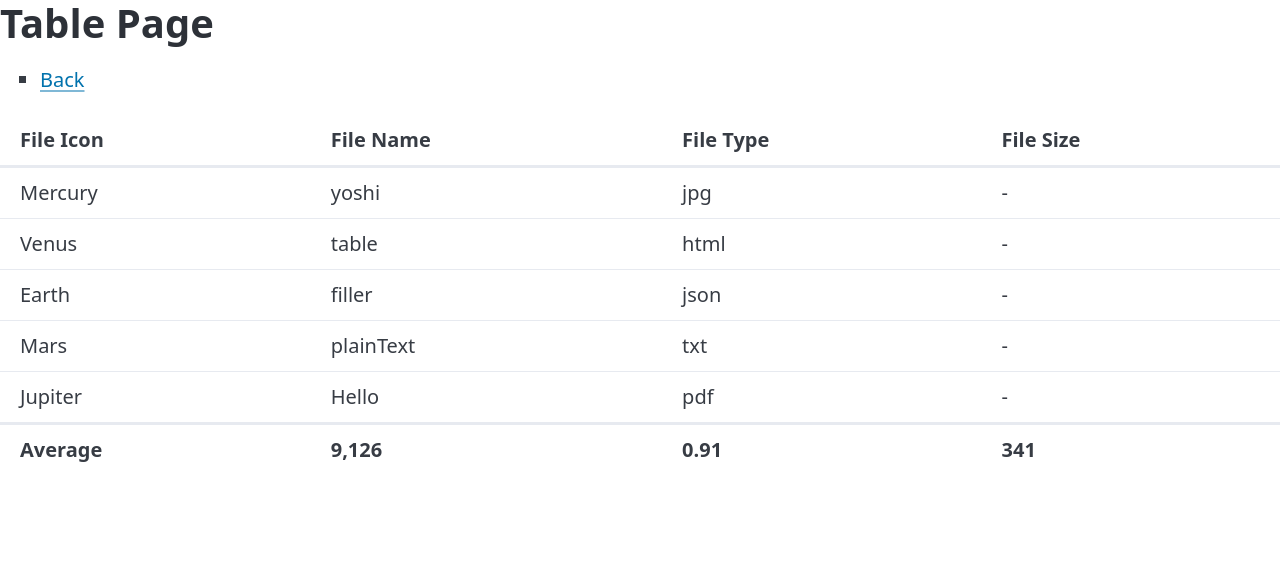
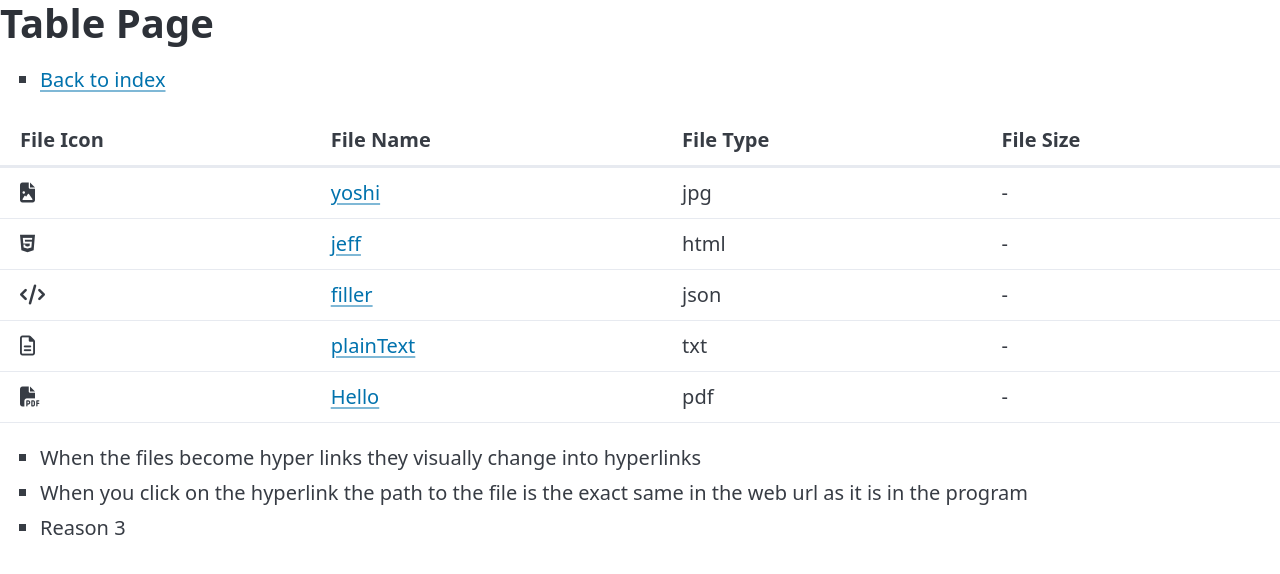
Before and after one commit to neubauerseth/file-browser, a plain HTML site: page table.html in a window 1280 px wide. Drawn offline with nearby package versions, Linux system fonts and the light colour scheme.

Commit message:
Adding required info

```diff
--- a/table.html
+++ b/table.html
@@ -6,6 +6,7 @@
 
     <!-- Linkss -->
     <link rel="stylesheet" href="https://cdn.jsdelivr.net/npm/@picocss/pico@2/css/pico.min.css">
+    <link rel="stylesheet" href="https://cdnjs.cloudflare.com/ajax/libs/font-awesome/6.4.0/css/all.min.css">
 
     <title>Table</title>
 </head>
@@ -14,7 +15,7 @@
     <h1>Table Page</h1>
 
     <ul>
-        <li><a href="index.html">Back</a></li>
+        <li><a href="index.html">Back to index</a></li>
     </ul>
 
     <!-- Table -->
@@ -29,43 +30,46 @@
         </thead>
         <tbody>
             <tr>
-            <th scope="row">Mercury</th>
-            <td>yoshi</td>
+                <!-- Link to actual png: https://www.pinterest.com/pin/815221970073537807/ -->
+                <td><i class="fa-solid fa-file-image"></i></td>
+                <td><a href="../yoshi.jpg">yoshi</a></td>
                 <td>jpg</td>
                 <td>-</td>
             </tr>
             <tr>
-            <th scope="row">Venus</th>
-            <td>table</td>
+                <td><i class="fa-brands fa-html5"></i></td>
+                <td><a href="../about/jeff.html">jeff</a></td>
                 <td>html</td>
                 <td>-</td>
             </tr>
             <tr>
-            <th scope="row">Earth</th>
-            <td>filler</td>
+                <td><i class="fa-solid fa-code"></i></td>
+                <td><a href="../filler.json">filler</a></td>
                 <td>json</td>
                 <td>-</td>
             </tr>
             <tr>
-            <th scope="row">Mars</th>
-            <td>plainText</td>
+                <td><i class="fa-regular fa-file-lines"></i></td>
+                <td><a href="../plainText.txt">plainText</a></td>
                 <td>txt</td>
                 <td>-</td>
             </tr>
-            <th scope="row">Jupiter</th>
-            <td>Hello</td>
+                <td><i class="fa-solid fa-file-pdf"></i></td>
+                <td><a href="../Hello.pdf">Hello</a></td>
                 <td>pdf</td>
                 <td>-</td>
             </tr>
         </tbody>
         <tfoot>
-            <tr>
-            <th scope="row">Average</th>
-            <td>9,126</td>
-            <td>0.91</td>
-            <td>341</td>
-            </tr>
+
         </tfoot>
     </table>
+
+    <!-- Unordered list -->
+    <ul>
+        <li>When the files become hyper links they visually change into hyperlinks</li>
+        <li>When you click on the hyperlink the path to the file is the exact same in the web url as it is in the program</li>
+        <li>Reason 3</li>
+    </ul>
 </body>
 </html>
```
Also changed, not shown: about/jeff.html (+2 -1 lines), index.html (+3 -2 lines). Lines whose indentation alone changed are shown as unchanged.
